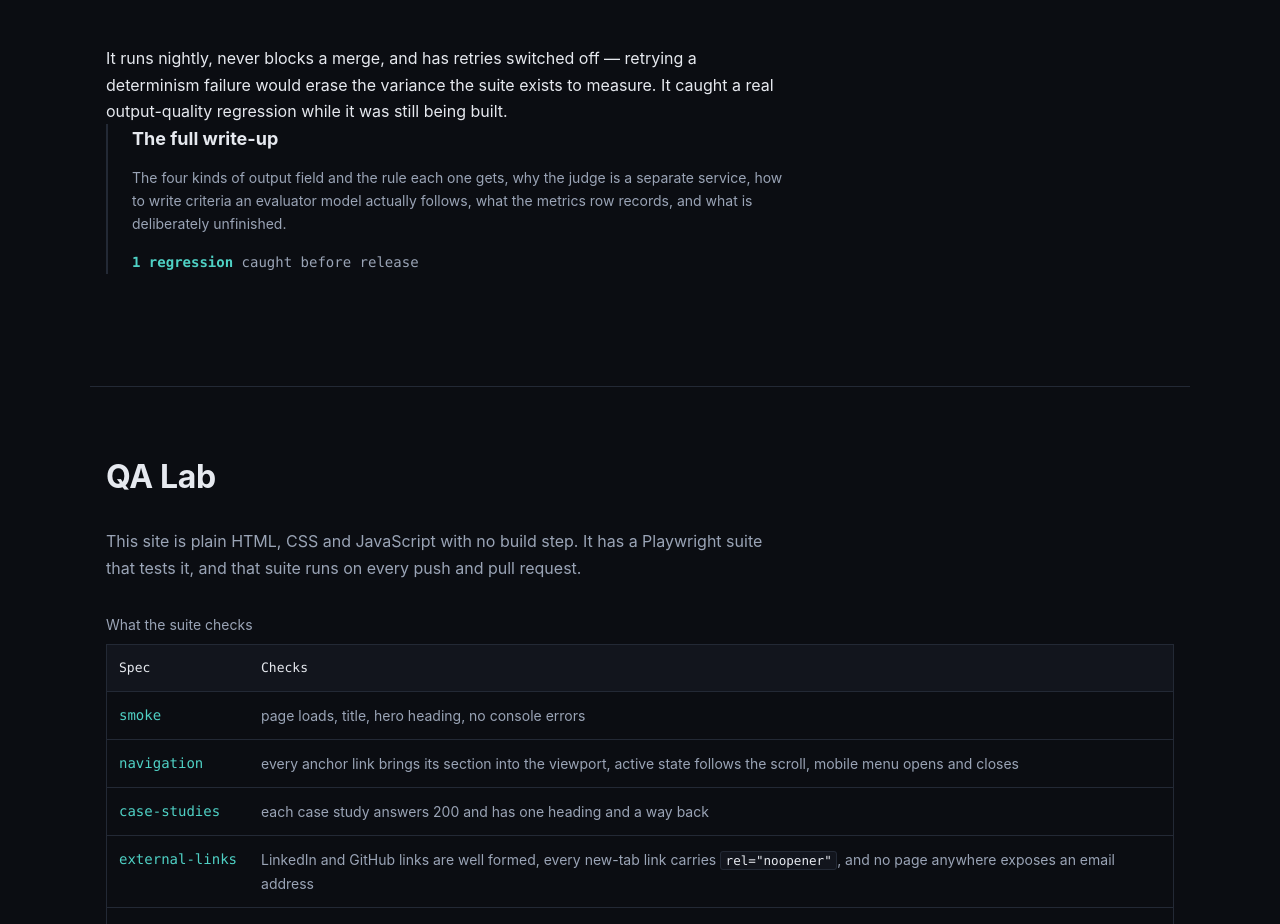
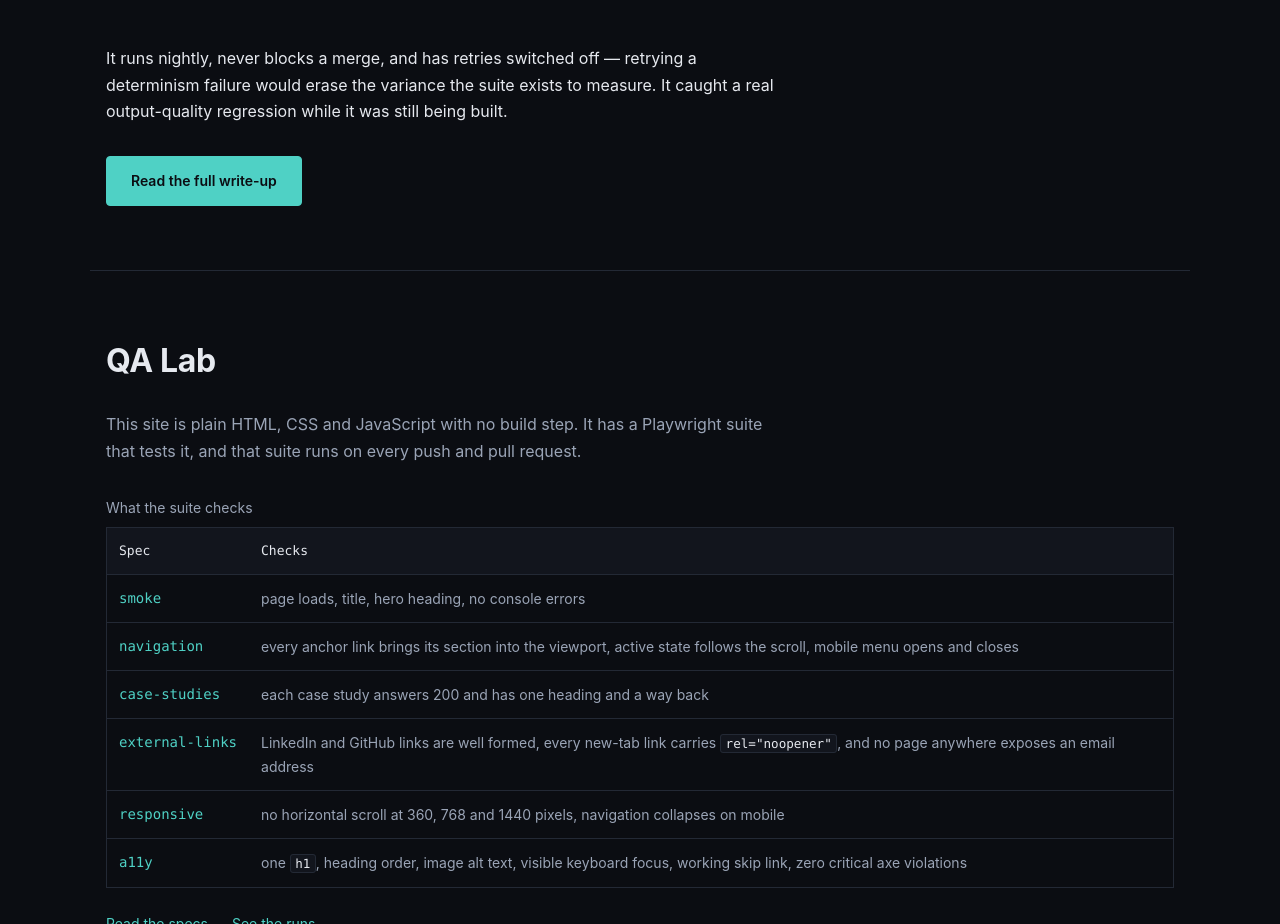
Before and after one commit to eduramos21/eduramos21.github.io, a website: page index.html in a window 1280 px wide. Shown: the part 5289-6213 px from the top of the page. Drawn offline with Linux system fonts and the light colour scheme.

Commit message:
fix: drop the orphaned single card from the AI quality section
Three problems in one element. The stat repeated a fact the paragraph two lines
above already stated. "1 regression" is a count, not a measurement - it read as
a number found to fill a slot, and it invited "only one?", which undersells the
work. And it was a three-up card grid rendering one item, so the lone card with
its left rule looked like something left behind.

The section now ends on its closing argument and a single button, reusing the
hero's affordance rather than adding one. The card grid keeps its three
occupants.

```diff
--- a/css/main.css
+++ b/css/main.css
@@ -459,7 +459,7 @@ code {
   font-weight: 600;
 }
 
-.cards--single { grid-template-columns: 1fr; max-width: var(--measure); }
+.section__cta { margin-top: var(--space-8); }
 
 /* ---------------------------------------------------------------- pipeline */
 
--- a/index.html
+++ b/index.html
@@ -397,17 +397,9 @@
       real output-quality regression while it was still being built.
     </p>
 
-    <ul class="cards cards--single">
-      <li class="card">
-        <h3><a href="work/llm-determinism.html">The full write-up</a></h3>
-        <p>
-          The four kinds of output field and the rule each one gets, why the judge is a
-          separate service, how to write criteria an evaluator model actually follows, what
-          the metrics row records, and what is deliberately unfinished.
-        </p>
-        <p class="card__stat"><span>1 regression</span> caught before release</p>
-      </li>
-    </ul>
+    <p class="section__cta">
+      <a class="btn btn--primary" href="work/llm-determinism.html">Read the full write-up</a>
+    </p>
   </section>
 
   <section class="section" id="qa-lab">
```
